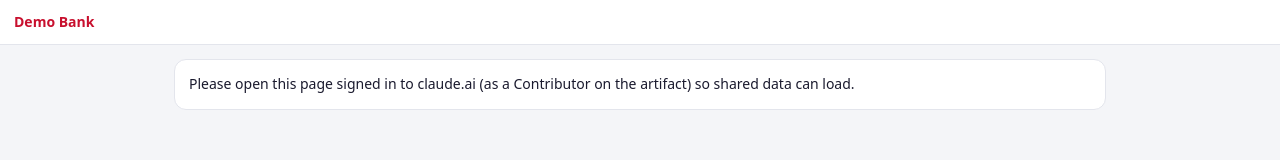
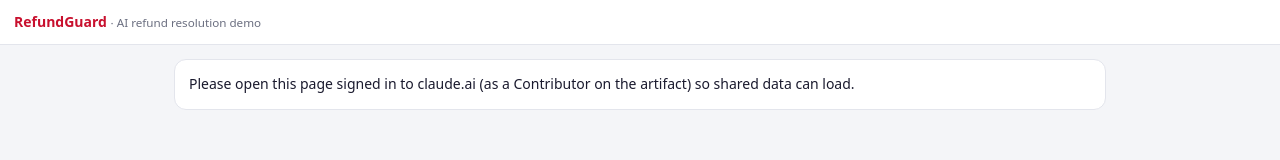
Before and after one commit to papadt16/refund-guard, a plain HTML site: page app.html in a window 1280 px wide. Drawn offline with Linux system fonts and the light colour scheme.

Commit message:
Rename product to RefundGuard

```diff
--- a/app.html
+++ b/app.html
@@ -1,4 +1,4 @@
-<!DOCTYPE html><html lang="en"><head><meta charset="utf-8"><meta name="viewport" content="width=device-width, initial-scale=1, viewport-fit=cover"><title>Demo Bank – Refund Resolution</title>
+<!DOCTYPE html><html lang="en"><head><meta charset="utf-8"><meta name="viewport" content="width=device-width, initial-scale=1, viewport-fit=cover"><title>RefundGuard · AI refund resolution demo</title>
 <!--
 DATA CONTRACT (shared db; customer + accountant routes of this one artifact)
 Routes: (no hash)=customer app · #accountant=staff portal. Each route owns its own <script id="side-..."> style section below.
@@ -30,7 +30,7 @@ input,select{width:100%;padding:9px;border:1px solid var(--bd);border-radius:8px
 .note{background:var(--bg);padding:10px;border-radius:8px;color:var(--mu);font-size:12px;margin:8px 0}.toast{position:fixed;left:50%;transform:translateX(-50%);bottom:calc(16px + env(safe-area-inset-bottom,0px));background:var(--tx);color:var(--bg);padding:10px 16px;border-radius:10px;z-index:9;max-width:90%}
 .modal{position:fixed;inset:0;background:#0008;display:flex;align-items:center;justify-content:center;z-index:8;padding:14px}.modal>div{background:var(--card);border-radius:14px;padding:16px;max-width:560px;width:100%;max-height:90%;overflow:auto}
 </style></head><body>
-<div class="top"><div class="logo" id="lg">Demo Bank</div><span id="who" class="hint"></span></div><div class="wrap" id="app">Loading…</div><div id="mod"></div>
+<div class="top"><div class="logo" id="lg">RefundGuard <small style="color:var(--mu);font-weight:500">· AI refund resolution demo</small></div><span id="who" class="hint"></span></div><div class="wrap" id="app">Loading…</div><div id="mod"></div>
 
 <script id="dt-engine">
 /* ===== DT ENGINE v1 — dependency-free refund-resolution engine =====
@@ -119,7 +119,7 @@ return{FEATS,defaults,adapters,score,explain,conf,sla,evaluate,patterns,parseSet
 
 <script>
 const $=s=>document.querySelector(s),N=n=>'₦'+Number(n).toLocaleString('en-NG',{minimumFractionDigits:2}),D=t=>new Date(t).toLocaleString('en-NG',{month:'short',day:'2-digit',year:'numeric',hour:'numeric',minute:'2-digit',second:'2-digit'}),rid=()=>Date.now().toString(36)+Math.random().toString(36).slice(2,5);
-const BANK='Demo Bank'; /* <- change the bank's name here */
+const BANK='RefundGuard'; /* <- change the product name here */
 const clean=v=>String(v||'').replace(/[<>&`\\]/g,'').replace(/'/g,'’').replace(/"/g,'”').trim().slice(0,60);
 const STAFF=location.hash==='#accountant';let db,user,uid,S={users:[],txs:[],cases:[],examples:[],audit:[]},CFG=DTEngine.defaults(),tab='dash',cur=null,tx=null,busy=false,canW=null,LD={},ib=null,seenN=null;
 const toast=m=>{const e=document.createElement('div');e.className='toast';e.textContent=m;document.body.appendChild(e);setTimeout(()=>e.remove(),3000)};
@@ -131,7 +131,7 @@ const hold=e=>{if(e&&e.code==='revoked')toast('Access to the shared data was wit
 const watch=(n,q)=>(q||db.collection(n)).onSnapshot(s=>{S[n]=s.docs.map(d=>({id:d.id,...d.data()}));if(!s.metadata.fromCache)LD[n]=1;R()},hold);
 const watchMe=()=>db.doc('users/'+uid).onSnapshot(s=>{S.users=s.exists?[{id:uid,...s.data()}]:[];if(!s.metadata.fromCache)LD.users=1;R()},hold);
 async function boot(){
- $('#lg').textContent=STAFF?BANK+' · Staff portal':BANK;
+ $('#lg').innerHTML=BANK+' <small style="color:var(--mu);font-weight:500">· '+(STAFF?'Staff portal':'AI refund resolution demo')+'</small>';
  const cl=window.claude&&await claude.use('db');user=window.claude&&await claude.use('user');
  if(!cl||!user){$('#app').innerHTML='<div class="card">Please open this page signed in to claude.ai (as a Contributor on the artifact) so shared data can load.</div>';return}
  db=cl;uid=await user.id();
```
